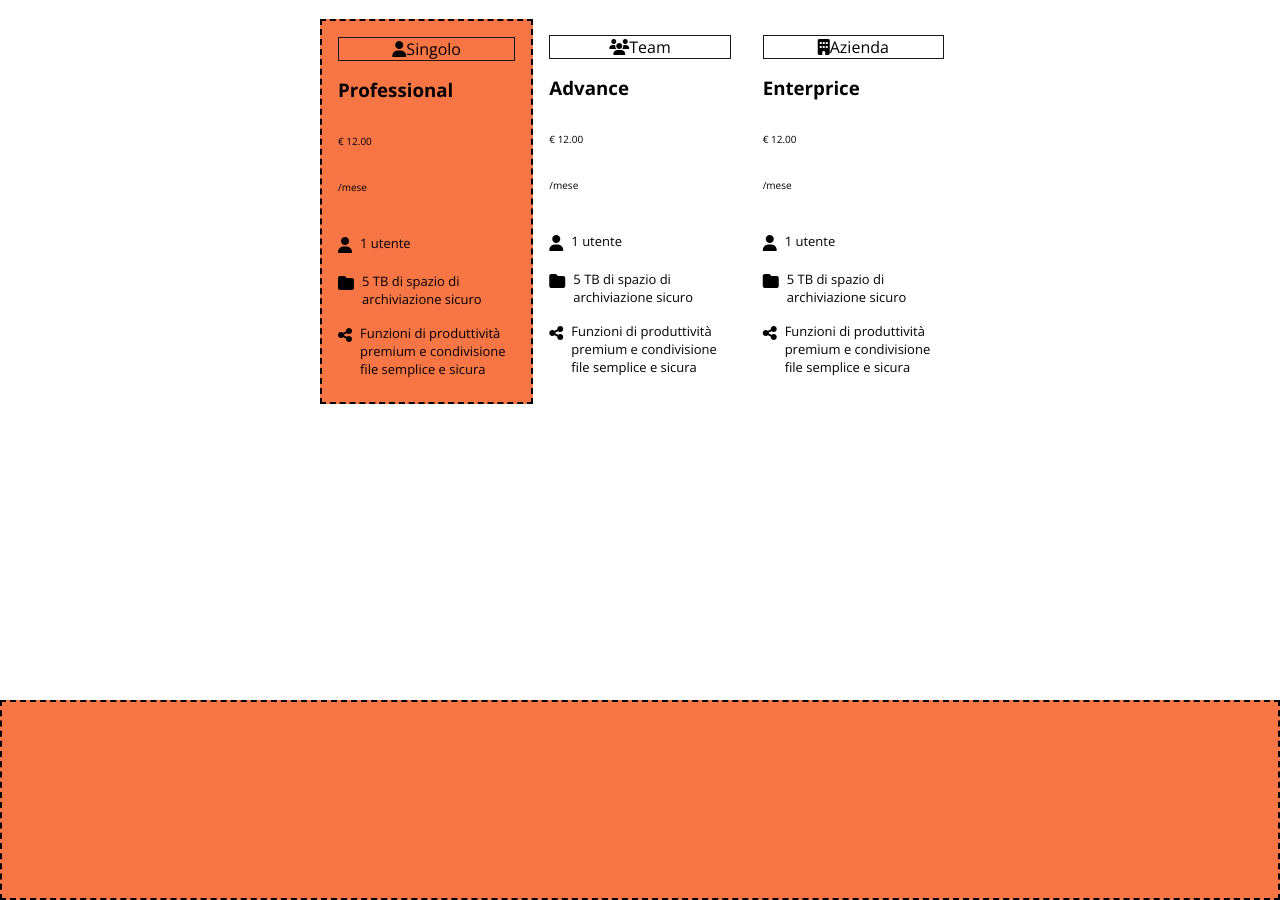
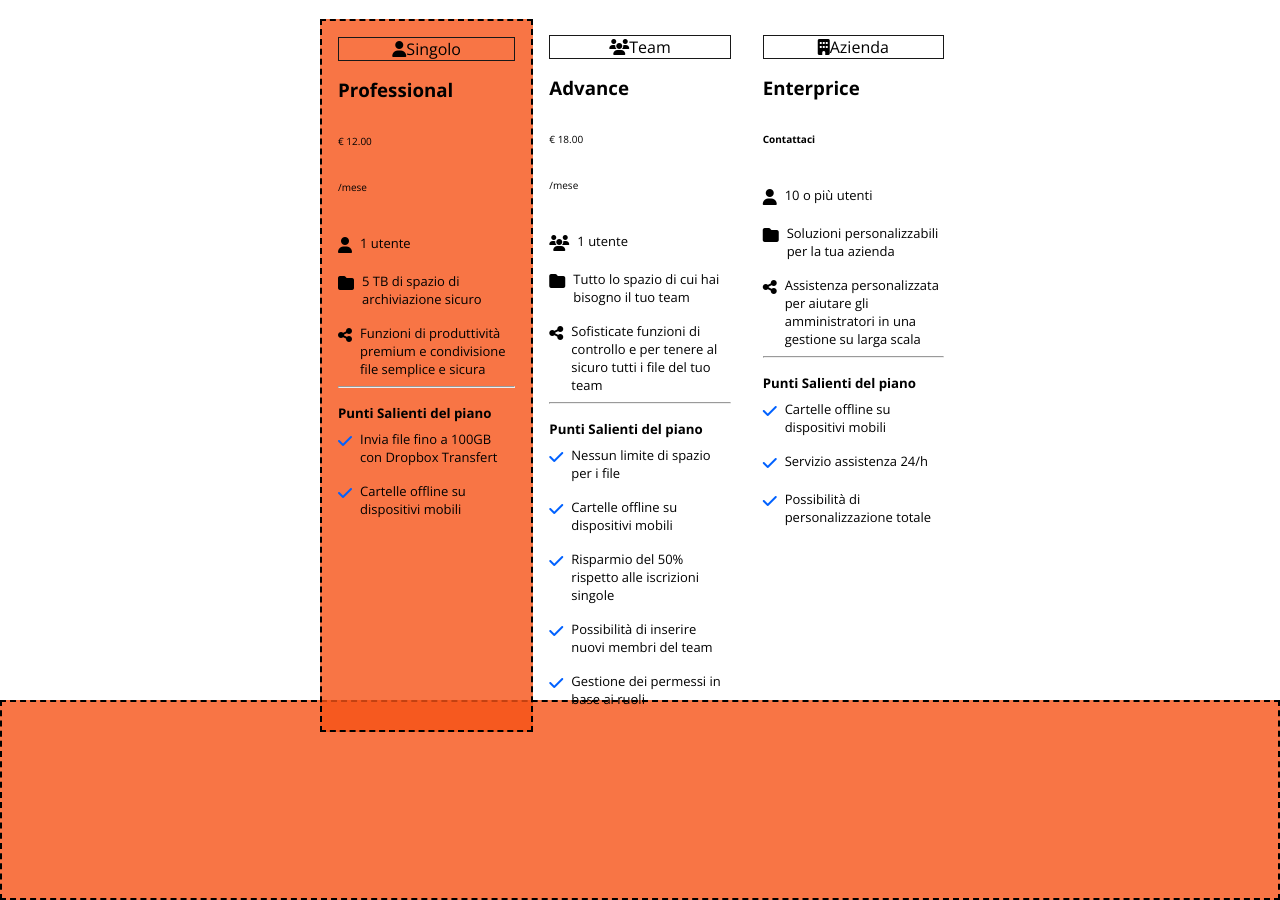
Before and after one commit to Pietro907/htmlcss-dropbox, a plain HTML site: page index.html in a window 1280 px wide. Shown: the part 680-1580 px from the top of the page. Drawn offline with nearby package versions, Linux system fonts and the light colour scheme.

Commit message:
add fix error exstension vs code to missed div

```diff
--- a/asset/style.css
+++ b/asset/style.css
@@ -123,7 +123,7 @@ p {
     border: 1px solid var(--dropbox-text-black);
 }
 
-h3 {
+h3, h5 {
     margin: 1rem 0 0;
 }
 
@@ -134,6 +134,10 @@ h3 {
 
 .icon {
     padding: 0 0.5rem 0 0;
+}
+
+.blue {
+    color: var(--dropbox-bnt);
 }
 
 .text_table {
--- a/index.html
+++ b/index.html
@@ -105,12 +105,15 @@
                     <input type="radio"> Fatturazione mensile
 
                 </div>
-
+                <!-- radio mounth -->
                 <div class="check">
 
                     <input type="radio"> Fatturazione annuale
 
                 </div>
+                <!-- radio year -->
+
+                <!-- input radio -->
 
                 <div class="row">
 
@@ -185,6 +188,45 @@
                             </div>
 
                         </div>
+
+                        <hr>
+
+                        <h5>
+                            Punti Salienti del piano
+                        </h5>
+
+                        <div class="cont">
+
+                            <div class="icon blue">
+
+                                <i class="fa-sharp fa-solid fa-check"></i>
+
+                            </div>
+
+                            <div class="text_table">
+
+                                Invia file fino a 100GB con Dropbox Transfert
+
+                            </div>
+
+                        </div>
+
+                        <div class="cont">
+
+                            <div class="icon blue">
+
+                                <i class="fa-sharp fa-solid fa-check"></i>
+
+                            </div>
+
+                            <div class="text_table">
+
+                                Cartelle offline su dispositivi mobili
+
+                            </div>
+
+                        </div>
+
                     </div>
                     <!-- end col professional -->
 
@@ -200,7 +242,7 @@
                         </h3>
 
                         <p>
-                            € 12.00
+                            € 18.00
                         </p>
 
                         <p>
@@ -211,7 +253,7 @@
 
                             <div class="icon">
 
-                                <i class="fa-solid fa-user"></i>
+                                <i class="fa-solid fa-users"></i>
 
                             </div>
 
@@ -233,7 +275,7 @@
 
                             <div class="text_table">
 
-                                5 TB di spazio di archiviazione sicuro
+                                Tutto lo spazio di cui hai bisogno il tuo team
 
                             </div>
 
@@ -249,16 +291,98 @@
 
                         <div class="text_table">
 
-                            Funzioni di produttività premium e condivisione file semplice e sicura
+                            Sofisticate funzioni di controllo e per tenere al sicuro tutti i file del tuo team
 
                         </div>
 
                     </div>
 
+                    <hr>
+
+                        <h5>
+                            Punti Salienti del piano
+                        </h5>
+
+                        <div class="cont">
+
+                            <div class="icon blue">
+
+                                <i class="fa-sharp fa-solid fa-check"></i>
+
+                            </div>
+
+                            <div class="text_table">
+
+                                Nessun limite di spazio per i file
+
+                            </div>
+
+                        </div>
+
+                        <div class="cont">
+
+                            <div class="icon blue">
+
+                                <i class="fa-sharp fa-solid fa-check"></i>
+
+                            </div>
+
+                            <div class="text_table">
+
+                                Cartelle offline su dispositivi mobili
+
+                            </div>
+
+                        </div>
+
+                        <div class="cont">
+
+                            <div class="icon blue">
+
+                                <i class="fa-sharp fa-solid fa-check"></i>
+
+                            </div>
+
+                            <div class="text_table">
+
+                                Risparmio  del 50% rispetto alle iscrizioni singole                            </div>
+
+                        </div>
+
+                        <div class="cont">
+
+                            <div class="icon blue">
+
+                                <i class="fa-sharp fa-solid fa-check"></i>
+
+                            </div>
+
+                            <div class="text_table">
+
+                                Possibilità di inserire nuovi membri del team
+
+                            </div>
+
+                        </div>
+
+                        <div class="cont">
+
+                            <div class="icon blue">
+
+                                <i class="fa-sharp fa-solid fa-check"></i>
+
+                            </div>
+
+                            <div class="text_table">
+
+                                Gestione dei permessi in base ai ruoli
+
+                            </div>
+
                         </div>
                     </div>
-
-
+                    </div>
+                    <!-- end col team -->
 
                     <div class="col_4">
 
@@ -273,11 +397,11 @@
                             </h3>
 
                             <p>
-                            € 12.00
+                                <strong>Contattaci</strong>
                             </p>
 
                             <p>
-                            /mese
+
                             </p>
 
                             <div class="cont">
@@ -290,7 +414,7 @@
 
                                 <div class="text_table">
 
-                                1 utente
+                                    10 o più utenti
 
                                 </div>
 
@@ -306,7 +430,7 @@
 
                                 <div class="text_table">
 
-                                5 TB di spazio di archiviazione sicuro
+                                    Soluzioni personalizzabili per la tua azienda
 
                                 </div>
 
@@ -322,7 +446,61 @@
 
                                 <div class="text_table">
 
-                            Funzioni di produttività premium e condivisione file semplice e sicura
+                                    Assistenza personalizzata per aiutare gli amministratori in una gestione su larga scala
+
+                                </div>
+
+                            </div>
+
+                            <hr>
+
+                            <h5>
+                                Punti Salienti del piano
+                            </h5>
+
+                            <div class="cont">
+
+                                <div class="icon blue">
+
+                                    <i class="fa-sharp fa-solid fa-check"></i>
+
+                                </div>
+
+                                <div class="text_table">
+
+                                    Cartelle offline su dispositivi mobili
+
+                                </div>
+
+                            </div>
+
+                            <div class="cont">
+
+                                <div class="icon blue">
+
+                                    <i class="fa-sharp fa-solid fa-check"></i>
+
+                                </div>
+
+                                <div class="text_table">
+
+                                    Servizio assistenza 24/h
+
+                                </div>
+
+                            </div>
+
+                            <div class="cont">
+
+                                <div class="icon blue">
+
+                                    <i class="fa-sharp fa-solid fa-check"></i>
+
+                                </div>
+
+                                <div class="text_table">
+
+                                    Possibilità di personalizzazione totale
 
                                 </div>
 
@@ -331,10 +509,12 @@
                         </div>
 
                     </div>
+                    <!-- end col enterprice -->
 
                 </div>
 
             </div>
+            <!-- the plane -->
 
             <div class="col_12 debug"></div>
 
```
Lines whose indentation alone changed are shown as unchanged.
